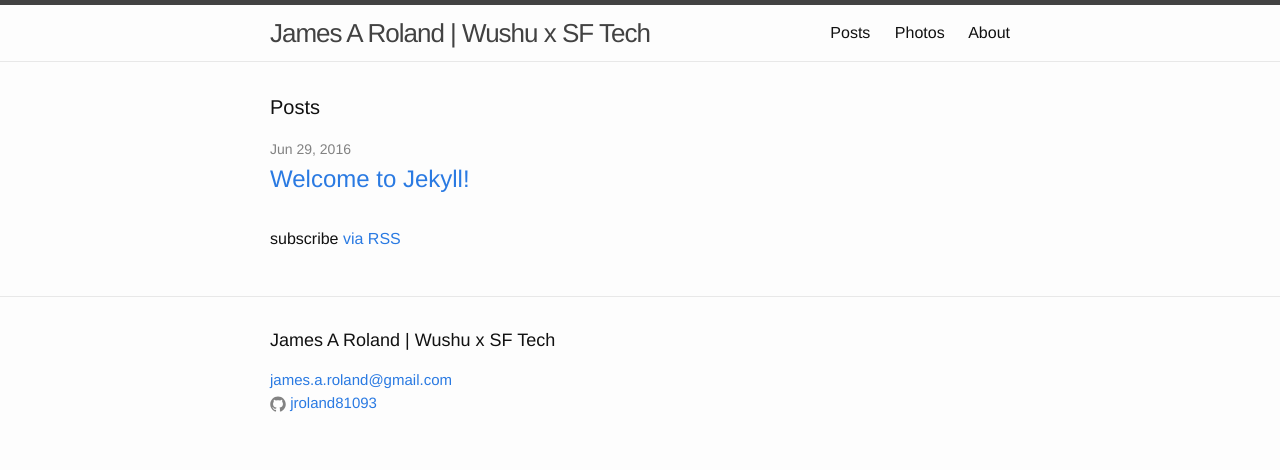
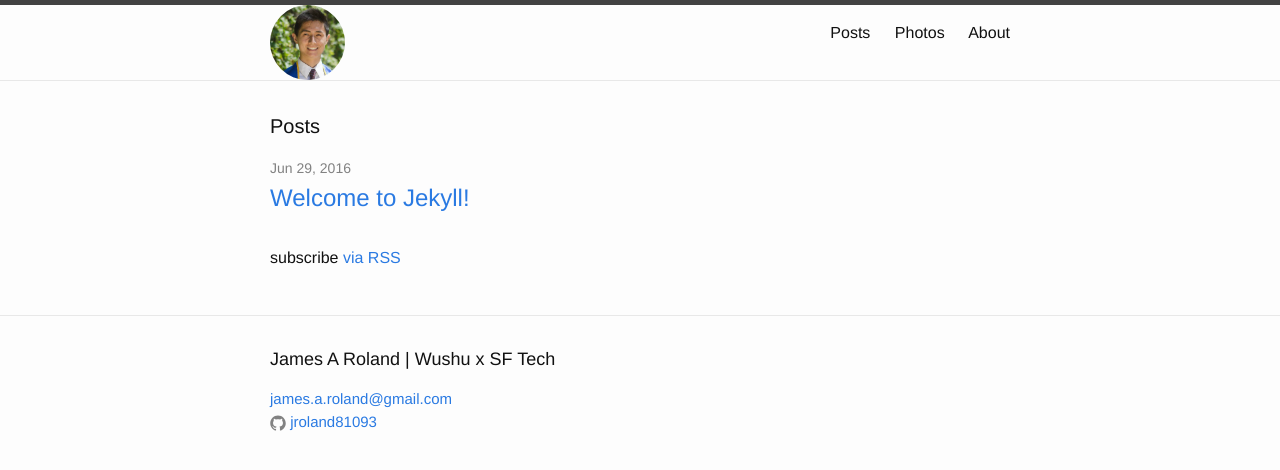
Before and after one commit to james-a-roland/jroland81093.github.io, a Jekyll site: the page built from index.html, in a window 1280 px wide. Shown: the top 470 px of the page. Built offline with Jekyll 4.4.1, drawn with Linux system fonts in a browser that asks for light colours.

Commit message:
Image in header

```diff
--- a/_config.yml
+++ b/_config.yml
@@ -17,6 +17,6 @@ github_username:  jroland81093
 # Build settings
 sass:
   sass_dir: _sass
-include: ['_pages']
+include: ['_pages', '_assets']
 kramdown:
   input: GFM
--- a/_includes/header.html
+++ b/_includes/header.html
@@ -2,8 +2,9 @@
 
   <div class="wrapper">
 
-    <a class="site-title" href="{{ site.baseurl }}/">{{ site.title }}</a>
 
+
+    <a class="site-title" href="{{ site.baseurl }}/"><img class="site-profile-image" src="{{ site.url }}/assets/profile.jpg"></a>
     <nav class="site-nav">
       <a href="#" class="menu-icon">
         <svg viewBox="0 0 18 15">
--- a/_sass/_layout.scss
+++ b/_sass/_layout.scss
@@ -8,6 +8,12 @@
 
     // Positioning context for the mobile navigation icon
     position: relative;
+}
+
+.site-profile-image{
+  border-radius: 50%;
+  width: 75px;
+  height: 75px;
 }
 
 .site-title {
```
Also changed, not shown: assets/profile.jpg (added), 1 other file.
